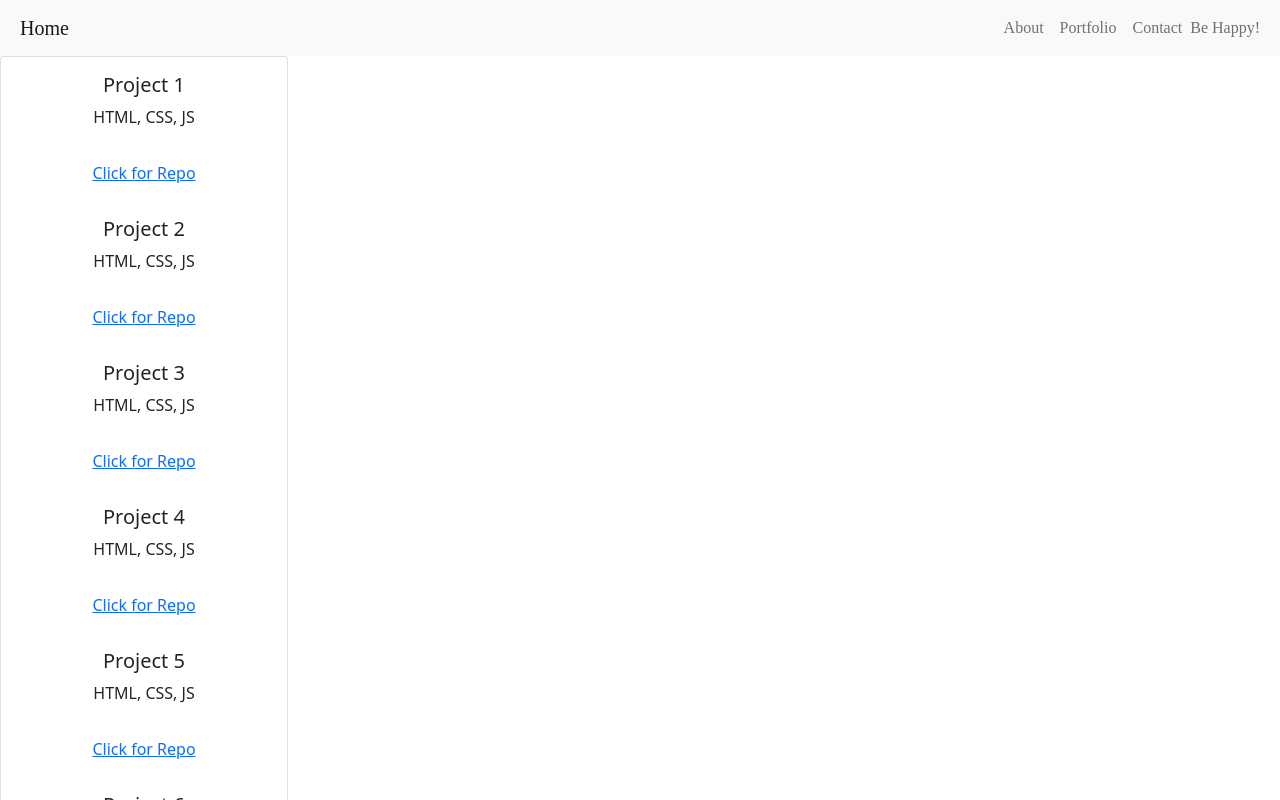
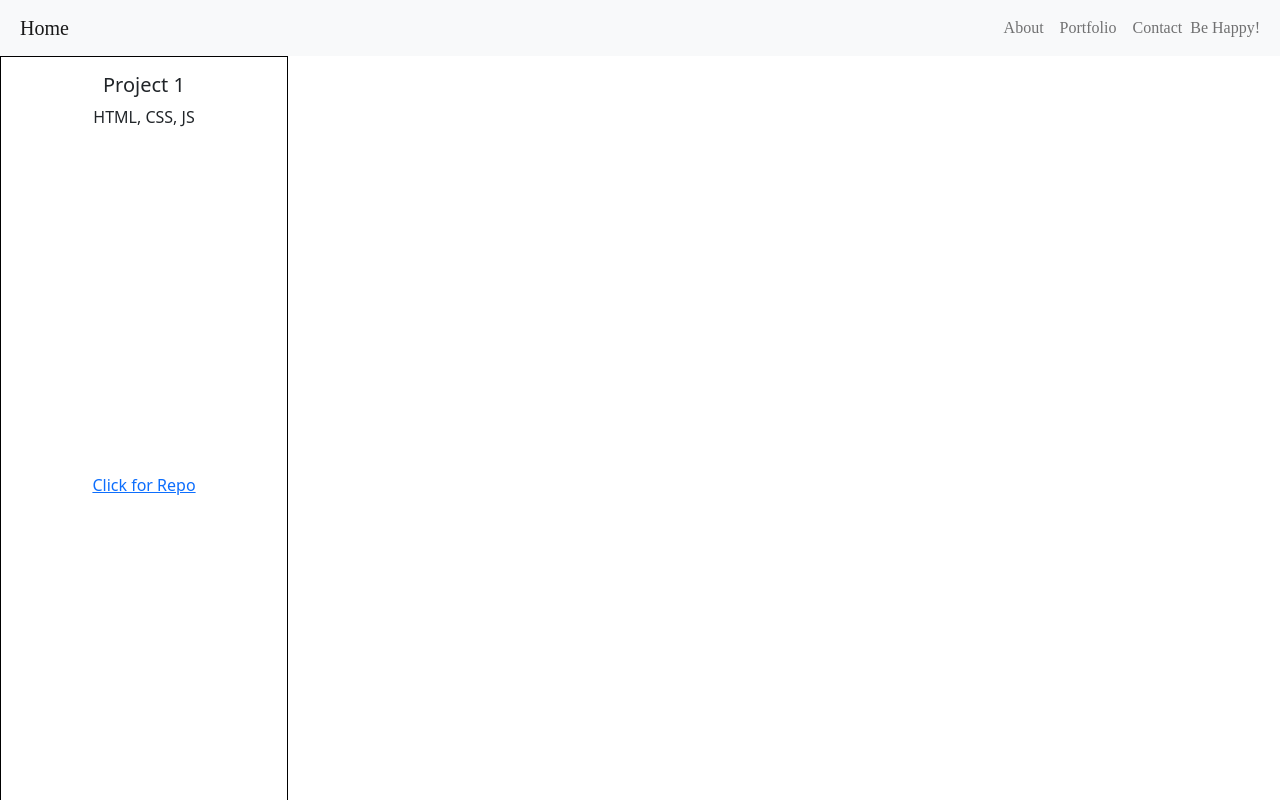
Before and after one commit to chergul/React-Portfolio, a React (Create React App) app: page /portfolio in a window 1280 px wide. Shown: the top 800 px of the page. Built offline with nearby package versions, Linux system fonts and the light colour scheme.

Commit message:
about img problem

```diff
--- a/src/components/About.js
+++ b/src/components/About.js
@@ -6,13 +6,11 @@
 const About = () => {
 
     return (
-        <div className="about h-100">
+        <div className="about">
             <div>
 <div className="row">
-  <div className="col-sm-4 offset-md-2 photo ">
-    <div className="card photo">
-    </div>
-  </div>
+  <img className="col-sm-4 offset-md-2 photo">
+  </img>
   <div className="col-sm-4">
     <div className="card">
       <div className="card-body">
--- a/src/components/Portfolio.js
+++ b/src/components/Portfolio.js
@@ -5,11 +5,11 @@
 
 function Portfolio() {
   return (
-    <div className="card" style={{ width: "18rem" }}>
+    <div className="p-card" style={{ width: "18rem" }}>
       {/* <img src="..." class="card-img-top" alt="..."> */}
       {projects.map((p) => (
         <>
-          <div className="card-body">
+          <div key={p.id} className="card-body">
             <h5 className="card-title">{p.name}</h5>
             <p className="card-text">{p.skills}</p>
           </div>
--- a/src/style.css
+++ b/src/style.css
@@ -12,24 +12,33 @@
 /* About */
 .about {
     font-family: var(--font-family);
-    height: 100% !important
+    height: 50rem !important;
+    padding-top: 20px;
 
 }
-.photo{
+.photo {
     background-image: url('./img/photo.png');
+    background-size: cover;
+    background-position: center;
+    background-repeat: no-repeat;
+    height: 25rem !important;
+}
+.card-body {
+    height: 25rem !important;
 }
 
 /* Portfolio */
-.portfolio-card{
-    height:200px;
+.p-card{
     border:1px solid  black;
+    display: inline-flexbox;
+    justify-content: space-between;
 }
 /*.portfolio-card class icindeki hepsine aynisini uygulama class a gerek yok boylece */
-.portfolio-card > img{
+/* .p-card > img{
     width: 90%;
     display:block;
     margin:10px auto;
-}
+} */
 /* Contact */
 /* Footer */
 .footer {
```
